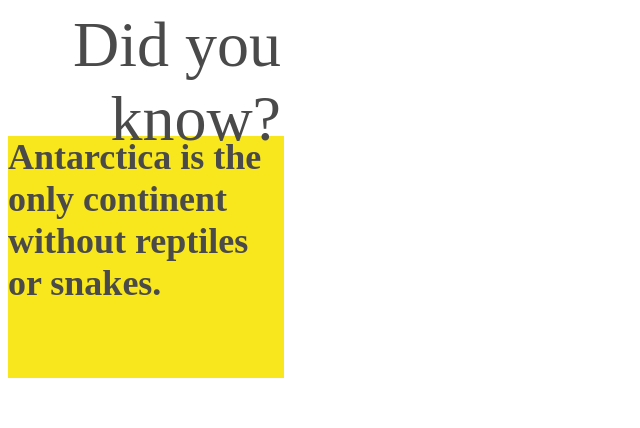
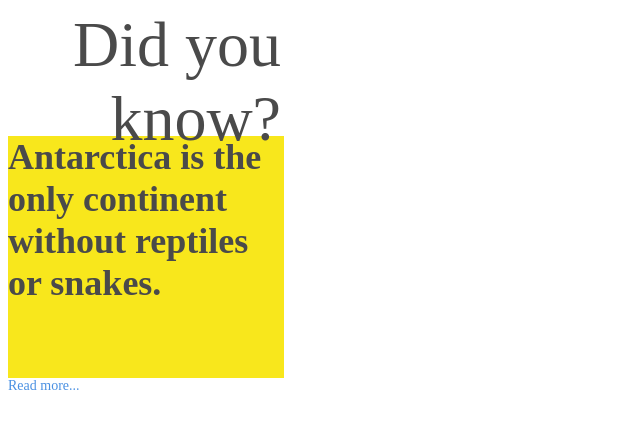
Before and after one commit to BoglarkaNagy/homework12, a plain HTML site: page index.html in a window 1280 px wide. Shown: the full height of the page, 0-640 px from the left. Drawn offline with Linux system fonts and the light colour scheme.

Commit message:
I added another class "readmore"

```diff
--- a/index.html
+++ b/index.html
@@ -19,7 +19,9 @@ Antarctica is the only continent without reptiles or snakes.
 </section>
 </section>
 
-
+<section class="readmore">
+        Read more...
+</section>
 
 </body>
 </html>
--- a/style.css
+++ b/style.css
@@ -26,3 +26,11 @@ color: #4a4a4a;
   font-weight: bold;
   color: #4a4a4a;
 }
+
+.readmore {
+  width: 82px;
+  height: 21px;
+  font-family: RobotoSlab;
+  font-size: 14px;
+  color: #4a90e2;
+}
```
